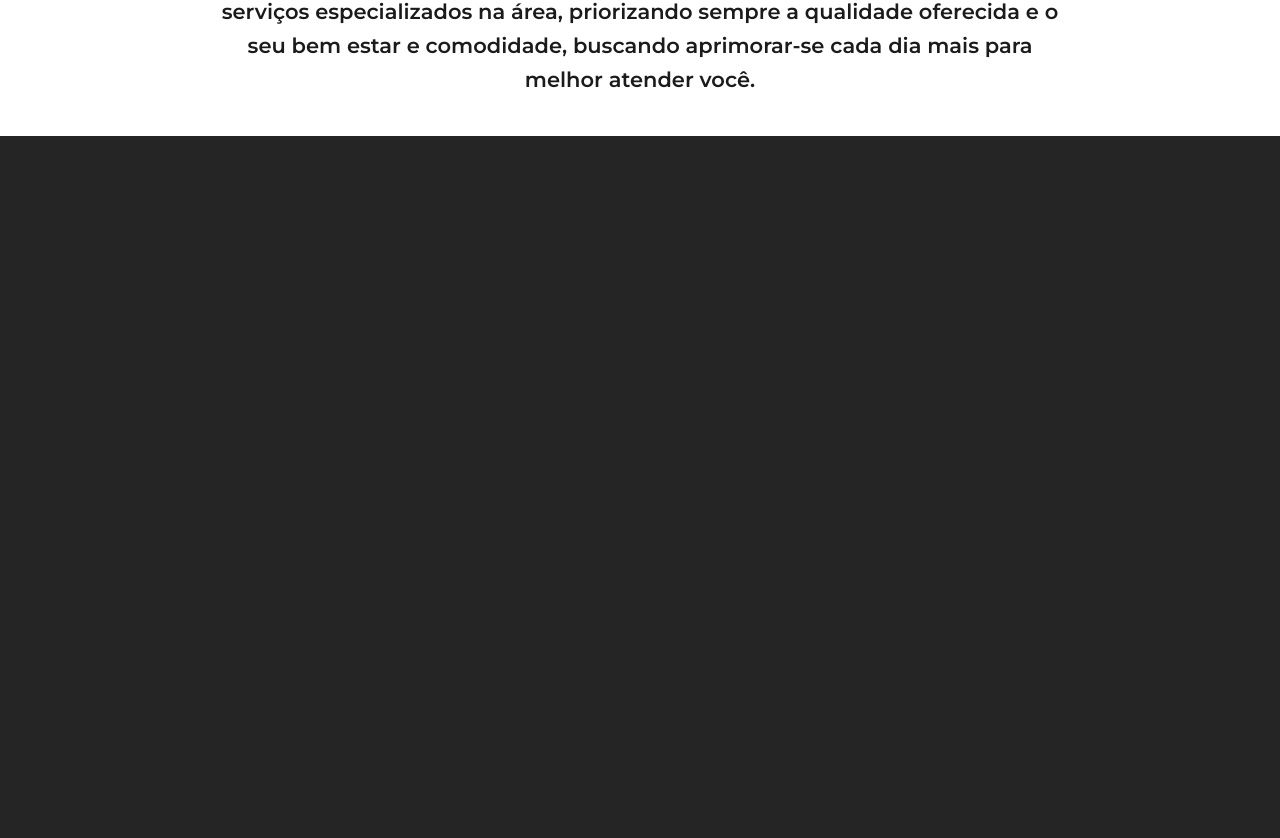
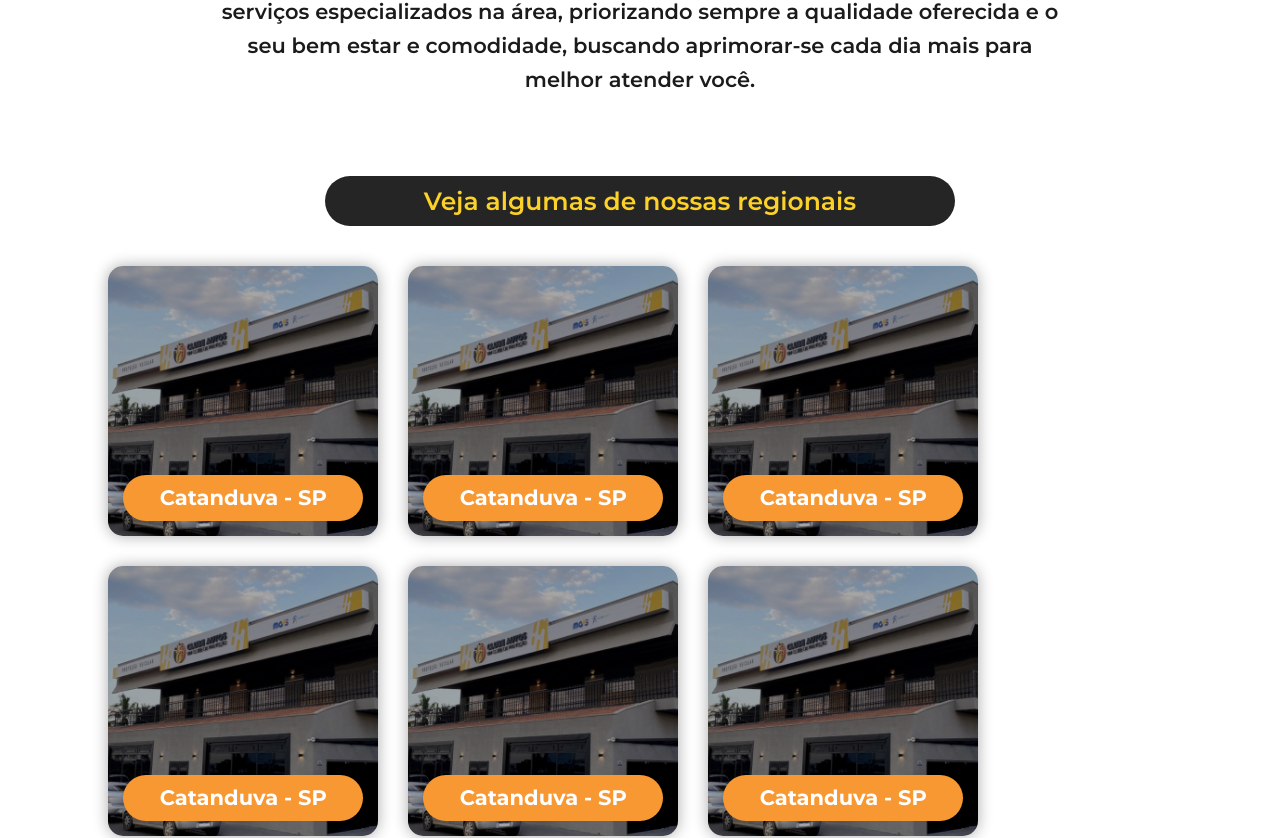
Before and after one commit to MwPersonal/marketing-consultants, a Next.js app: page / in a window 1280 px wide. Shown: the part 6418-7256 px from the top of the page. Before the commit the page ends 6554 px from the top, so only its background shows below. Built offline with nearby package versions, Linux system fonts and the light colour scheme.

Commit message:
feat: create regions

```diff
--- a/src/components/DiscoverAbout/index.tsx
+++ b/src/components/DiscoverAbout/index.tsx
@@ -1,11 +1,10 @@
-import { FaCarCrash, FaCheck } from 'react-icons/fa';
+import { FaCarCrash } from 'react-icons/fa';
 import { RiFileEditFill } from 'react-icons/ri';
 import { TfiMapAlt } from 'react-icons/tfi';
 
 import { useTheme } from 'styled-components';
 
 import {
-  AtentionTitle,
   Badge,
   ContainerComponent,
   Description,
--- a/src/components/DiscoverAbout/styles.ts
+++ b/src/components/DiscoverAbout/styles.ts
@@ -29,15 +29,6 @@ export const TitleComponent = styled.h2`
   font-size: 42px;
   font-weight: 600;
   text-align: center;
-`;
-
-export const AtentionTitle = styled.h1`
-  grid-column-start: 1;
-  grid-column-end: 13;
-  text-align: center;
-  font-weight: 900;
-  font-size: 42px;
-  color: ${({ theme }) => theme.selection};
 `;
 
 export const Options = styled.ul`
--- /dev/null
+++ b/src/components/Regions/index.tsx
@@ -0,0 +1,33 @@
+import Image from 'next/image';
+
+import { useTheme } from 'styled-components';
+
+import catanduvaImage from '@/public/images/regions/catanduva.png';
+
+import {
+  Badge,
+  ContainerComponent,
+  ListRegions,
+  Region,
+  RegionTitle,
+} from './styles';
+
+const Regions: React.FC = () => {
+  const theme = useTheme();
+
+  return (
+    <ContainerComponent>
+      <Badge>Veja algumas de nossas regionais</Badge>
+      <ListRegions>
+        {[...new Array(12)].map((_, index) => (
+          <Region key={`region-${index}`}>
+            <RegionTitle>Catanduva - SP</RegionTitle>
+            <Image src={catanduvaImage} alt="Region" width={270} height={270} />
+          </Region>
+        ))}
+      </ListRegions>
+    </ContainerComponent>
+  );
+};
+
+export default Regions;
--- /dev/null
+++ b/src/components/Regions/styles.ts
@@ -0,0 +1,71 @@
+import styled from 'styled-components';
+
+export const ContainerComponent = styled.div`
+  display: grid;
+  justify-content: center;
+  grid-template-columns: repeat(12, minmax(0, 100px));
+  column-gap: 20px;
+  width: 100%;
+  background-color: ${({ theme }) => theme.currentLine};
+  padding: 40px 0 40px 0;
+  row-gap: 40px;
+`;
+
+export const Badge = styled.div`
+  grid-column-start: 4;
+  grid-column-end: 10;
+  background-color: ${({ theme }) => theme.background};
+  color: ${({ theme }) => theme.yellow};
+  font-size: 25px;
+  line-height: 50px;
+  font-weight: 600;
+  border-radius: 25px;
+  text-align: center;
+`;
+
+export const ListRegions = styled.ul`
+  grid-column-start: 2;
+  grid-column-end: 12;
+  display: grid;
+  grid-template-columns: repeat(auto-fill, 270px);
+  gap: 30px;
+  list-style: none;
+`;
+
+export const Region = styled.li`
+  width: 100%;
+  display: flex;
+  position: relative;
+  justify-content: center;
+  align-items: flex-end;
+  border-radius: 15px;
+  box-shadow: 0 0 15px #00000055;
+  overflow: hidden;
+
+  &:hover img {
+    transform: scale(1);
+    filter: brightness(85%);
+  }
+
+  & img {
+    border-radius: 15px;
+    transform: scale(1.1);
+    transition-duration: 0.4s;
+    transition-property: transform, filter;
+    filter: brightness(65%);
+  }
+`;
+
+export const RegionTitle = styled.p`
+  width: calc(100% - 30px);
+  margin-bottom: 15px;
+  font-size: 21px;
+  border-radius: 46px;
+  line-height: 46px;
+  font-weight: bold;
+  text-align: center;
+  position: absolute;
+  z-index: 2;
+  color: ${({ theme }) => theme.currentLine};
+  background-color: ${({ theme }) => theme.orange};
+`;
--- a/src/pages/_document.tsx
+++ b/src/pages/_document.tsx
@@ -1,6 +1,44 @@
-import { Html, Head, Main, NextScript } from 'next/document';
+import Document, {
+  Html,
+  Head,
+  Main,
+  NextScript,
+  DocumentContext,
+  DocumentInitialProps,
+} from 'next/document';
 
-export default function Document() {
+import { ServerStyleSheet } from 'styled-components';
+
+class MyDocument extends Document {
+  static async getInitialProps(
+    ctx: DocumentContext,
+  ): Promise<DocumentInitialProps> {
+    const sheet = new ServerStyleSheet();
+    const originalRenderPage = ctx.renderPage;
+
+    try {
+      ctx.renderPage = () =>
+        originalRenderPage({
+          enhanceApp: (App) => (props) =>
+            sheet.collectStyles(<App {...props} />),
+        });
+
+      const initialProps = await Document.getInitialProps(ctx);
+      return {
+        ...initialProps,
+        styles: (
+          <>
+            {initialProps.styles}
+            {sheet.getStyleElement()}
+          </>
+        ),
+      };
+    } finally {
+      sheet.seal();
+    }
+  }
+
+  render() {
     return (
       <Html lang="pt-BR">
         <Head>
@@ -22,3 +60,6 @@ export default function Document() {
       </Html>
     );
   }
+}
+
+export default MyDocument;
--- a/src/pages/index.tsx
+++ b/src/pages/index.tsx
@@ -24,6 +24,7 @@ import {
   Description,
 } from '@/styles/pages/home';
 import DiscoverAbout from '@/components/DiscoverAbout';
+import Regions from '@/components/Regions';
 
 export default function Home() {
   const theme = useTheme();
@@ -83,6 +84,8 @@ export default function Home() {
       <Reason />
 
       <DiscoverAbout />
+
+      <Regions />
     </>
   );
 }
```
Also changed, not shown: public/images/regions/catanduva.png (added). Lines whose indentation alone changed are shown as unchanged.
